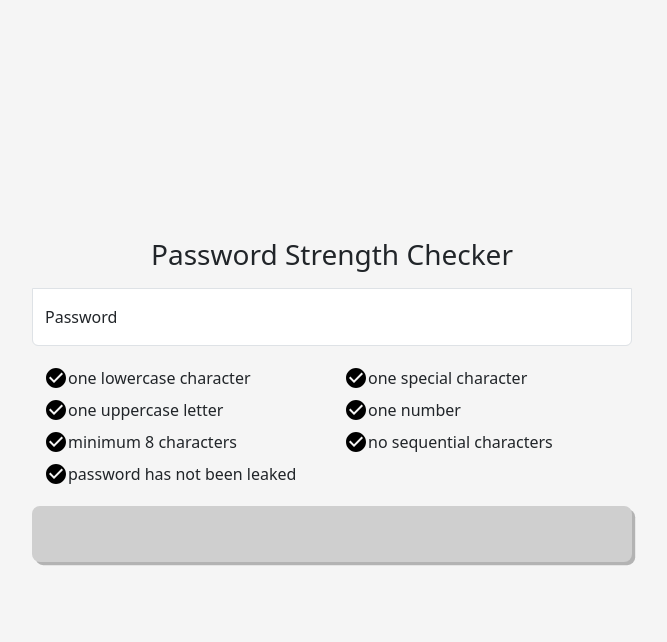
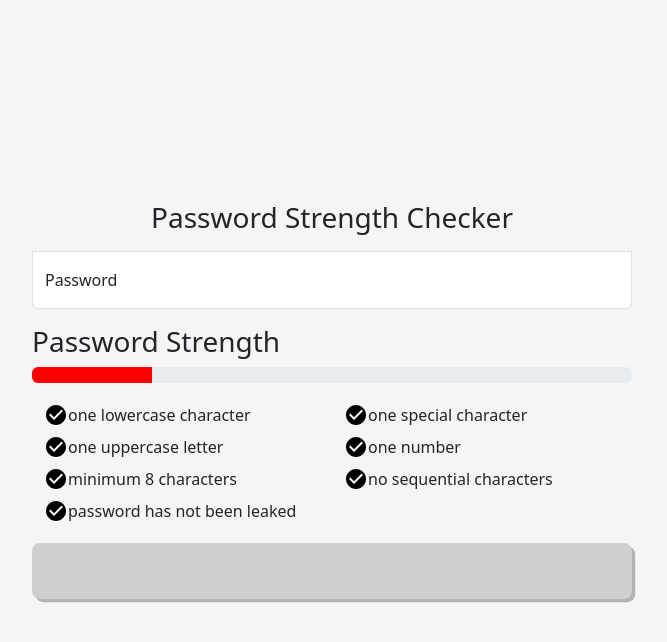
Before and after one commit to heiEzekiel/Password-Strength-Checker, a Flask app: page / in a window 1280 px wide. Shown: the top 642 px of the page, without its empty margins (308-975 px from the left). Run offline with Flask 2, Linux system fonts and the light colour scheme.

Commit message:
refactor code

```diff
--- a/app.py
+++ b/app.py
@@ -13,25 +13,17 @@
 def custom_password():
     data = request.get_json(force=True)
     password = data["id_password"]
-    passwordDetails = custom_password_req(password)
-    guessingEntropy = guessing_entropy(password)
-    shannonEntropy = shannon_entropy(password)
-    markovEntropy = markov_model_entropy(password, 2)
-    passwordSuggestion = password_suggestion(password)
-    passwordStrength = get_password_strength(password)
-    passwordCrackTime = get_crack_time(password)
-    passwordVulnerabilities = check_password_vulnerabilities(password)
     return jsonify(
             {
                 "code": 201,
-                "passwordDetails": passwordDetails,
-                "guessingEntropy": guessingEntropy,
-                "shannonEntropy": shannonEntropy,
-                "markovEntropy": markovEntropy,
-                "passwordSuggestion": passwordSuggestion,
-                "passwordStrength": passwordStrength,
-                "passwordCrackTime": passwordCrackTime,
-                "passwordVulnerabilities": passwordVulnerabilities,
+                "passwordDetails": custom_password_req(password),
+                "guessingEntropy": guessing_entropy(password),
+                "shannonEntropy": shannon_entropy(password),
+                "markovEntropy": markov_model_entropy(password, 2),
+                "passwordSuggestion": password_suggestion(password),
+                "passwordStrength": get_password_strength(password),
+                "passwordCrackTime": get_crack_time(password),
+                "passwordVulnerabilities": check_password_vulnerabilities(password),
                 "message": "Success"
             }
     ), 201
--- a/templates/index.html
+++ b/templates/index.html
@@ -27,15 +27,6 @@
     <main class="form-signin">
         <form>
         <h1 class="h3 mb-3 fw-normal">Password Strength Checker</h1>
-        <!--
-        <div class="form-floating">
-            <input type="email" class="form-control" id="floatingInput" placeholder="name@example.com">
-            <label for="floatingInput">Email address</label>
-            <div data-lastpass-icon-root="true"
-            style="position: relative !important; height: 0px !important; width: 0px !important; float: left !important;">
-            </div>
-        </div>
-        -->
         <div class="form-floating">
             <input type="password" class="form-control" id="floatingPassword" placeholder="Password">
             <label for="floatingPassword">Password</label>
@@ -50,59 +41,15 @@
 
         <!-- Results from password check -->
         <div>
-            <div id="very-weak-ui" style="display: none;">
+            <div>
                 <div class="d-flex flex-row justify-content-between">
                     <h3>Password Strength</h3>
-                    <h3 style="color: red">Very Weak 😩</h3>
+                    <h3 id="progress-bar-strength" style="color: red"></h3>
                 </div>
                 <div class="progress">
-                    <div class="progress-bar" role="progressbar" style="width: 20%; background-color: red" aria-valuenow="25" aria-valuemin="0" aria-valuemax="100"></div>
+                    <div id="progress-bar-filled" class="progress-bar" role="progressbar" style="width: 20%; background-color: red" aria-valuenow="25" aria-valuemin="0" aria-valuemax="100"></div>
                 </div>
-                <h4 style="text-align: left"><span id="passwordVulnerabilities"></span></h4>
-            </div>
-
-            <div id="weak-ui" style="display: none;">
-                <div class="d-flex flex-row justify-content-between">
-                    <h3>Password Strength</h3>
-                    <h3 style="color: #FF6962">Weak 😕</h3>
-                </div>
-                <div class="progress">
-                    <div class="progress-bar" role="progressbar" style="width: 40%; background-color: #FF6962;" aria-valuenow="25" aria-valuemin="0" aria-valuemax="100"></div>
-                </div>
-                <h4 style="text-align: left"><span id="passwordVulnerabilities"></span></h4>
-            </div>
-
-            <div id="moderate-ui" style="display: none;">
-                <div class="d-flex flex-row justify-content-between">
-                    <h3>Password Strength</h3>
-                    <h3 style="color: #FFB3A5">Moderate 😐</h3>
-                </div>
-                <div class="progress">
-                    <div class="progress-bar" role="progressbar" style="width: 60%; background-color: #FFB3A5;" aria-valuenow="25" aria-valuemin="0" aria-valuemax="100"></div>
-                </div>
-                <h4 style="text-align: left"><span id="passwordVulnerabilities"></span></h4>
-            </div>
-
-            <div id="strong-ui" style="display: none;">
-                <div class="d-flex flex-row justify-content-between">
-                    <h3>Password Strength</h3>
-                    <h3 style="color: #7ABD91">Strong 🙂</h3>
-                </div>
-                <div class="progress">
-                    <div class="progress-bar" role="progressbar" style="width: 80%; background-color: #7ABD91;" aria-valuenow="25" aria-valuemin="0" aria-valuemax="100"></div>
-                </div>
-                <h4 style="text-align: left">Your password is good. But <span id="passwordVulnerabilities"></span></h4>
-            </div>
-
-            <div id="very-strong-ui" style="display: none;">
-                <div class="d-flex flex-row justify-content-between">
-                    <h3>Password Strength</h3>
-                    <h3 style="color: green">Very Strong 😎</h3>
-                </div>
-                <div class="progress">
-                    <div class="progress-bar" role="progressbar" style="width: 100%; background-color: green;" aria-valuenow="25" aria-valuemin="0" aria-valuemax="100"></div>
-                </div>
-                <h4 style="text-align: left">Your password is great. Nice work!<span id="passwordVulnerabilities"></span></h4>
+                <h4 style="text-align: left"><span id="progress-bar-additional-msg"></span><span id="passwordVulnerabilities"></span></h4>
             </div>
 
             <h4 class="mb-3" style="text-align: left" id="passwordSuggestion"></h4>
@@ -111,7 +58,7 @@
                 <div class="d-flex flex-row">
                     <div class="d-flex p-1 mx-2 w-100">
                         <svg xmlns="http://www.w3.org/2000/svg" height="24" viewBox="0 0 24 24" width="24"><path d="M0 0h24v24H0z" fill="none"/><path id="lower-char" d="M12 2C6.48 2 2 6.48 2 12s4.48 10 10 10 10-4.48 10-10S17.52 2 12 2zm-2 15l-5-5 1.41-1.41L10 14.17l7.59-7.59L19 8l-9 9z"/></svg>
-                        one lowercase character
+                        <span>one lowercase character</span>
                     </div>
                     <div class="d-flex p-1 mx-2 w-100">
                         <svg xmlns="http://www.w3.org/2000/svg" height="24" viewBox="0 0 24 24" width="24"><path d="M0 0h24v24H0z" fill="none"/><path id="sp-char"  d="M12 2C6.48 2 2 6.48 2 12s4.48 10 10 10 10-4.48 10-10S17.52 2 12 2zm-2 15l-5-5 1.41-1.41L10 14.17l7.59-7.59L19 8l-9 9z"/></svg>
@@ -182,11 +129,9 @@
     const seqCharStyle = document.getElementById("seq-char");
     const leakedPwdStyle = document.getElementById("leaked-pwd");
 
-    const veryWeakUi = document.getElementById("very-weak-ui");
-    const weakUi = document.getElementById("weak-ui");
-    const moderateUi = document.getElementById("moderate-ui");
-    const strongUi = document.getElementById("strong-ui");
-    const veryStrongUi = document.getElementById("very-strong-ui");
+    const progressBarStrength = document.getElementById("progress-bar-strength");
+    const progressBarFilled = document.getElementById("progress-bar-filled");
+    const progressBarAdditionalMsg = document.getElementById("progress-bar-additional-msg");
 
     const passwordCrackTimeOutput = document.getElementById("passwordCrackTime");
     const guessingEntropyOutput = document.getElementById("guessingEntropy");
@@ -215,11 +160,23 @@
             seqCharStyle.style.fill = data["passwordDetails"]["hasNoSeqChar"] ? 'green' : 'red';
             leakedPwdStyle.style.fill = data["passwordDetails"]["hasNotBeenLeaked"] ? 'green' : 'red';
 
-            veryWeakUi.style.display = data["passwordStrength"] == 'Very weak' ? 'block' : 'none';
-            weakUi.style.display = data["passwordStrength"] == 'Weak' ? 'block' : 'none';
-            moderateUi.style.display = data["passwordStrength"] == 'Moderate' ? 'block' : 'none';
-            strongUi.style.display = data["passwordStrength"] == 'Strong' ? 'block' : 'none';
-            veryStrongUi.style.display = data["passwordStrength"] == 'Very strong' ? 'block' : 'none';
+            var progressBarIndicators = {
+                'Very weak':
+                    ['red', 'Very Weak 😩', '20%', ''],
+                'Weak':
+                    ['#FF6962', 'Weak 😕', '40%', ''],
+                'Moderate':
+                    ['#FFB3A5', 'Moderate 😐', '60%', ''],
+                'Strong':
+                    ['#7ABD91', 'Strong 🙂', '80%', 'Your password is good. But '],
+                'Very strong':
+                    ['green', 'Very strong 😎', '100%', 'Your password is great. Nice work! But '],
+            };
+            progressBarStrength.style.color = progressBarIndicators[data["passwordStrength"]][0];
+            progressBarStrength.innerText = progressBarIndicators[data["passwordStrength"]][1];
+            progressBarFilled.style.width = progressBarIndicators[data["passwordStrength"]][2];
+            progressBarFilled.style.backgroundColor = progressBarIndicators[data["passwordStrength"]][0];
+            progressBarAdditionalMsg.innerText = progressBarIndicators[data["passwordStrength"]][3];
 
             passwordCrackTimeOutput.innerText = "Estimated Time To Crack: " + data["passwordCrackTime"];
             guessingEntropyOutput.innerText = "Guessing Entropy: " + data["guessingEntropy"];
```
Also changed, not shown: password_check.py (+9 -36 lines).
